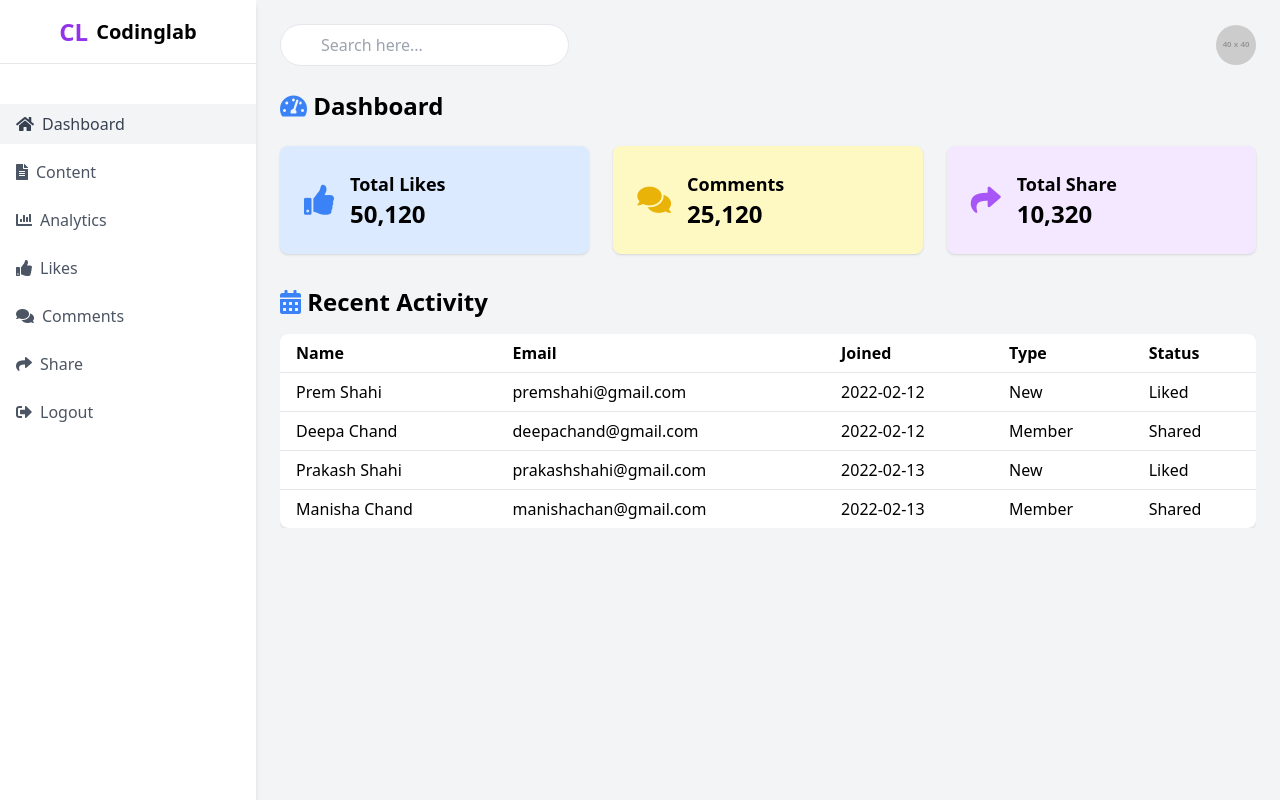
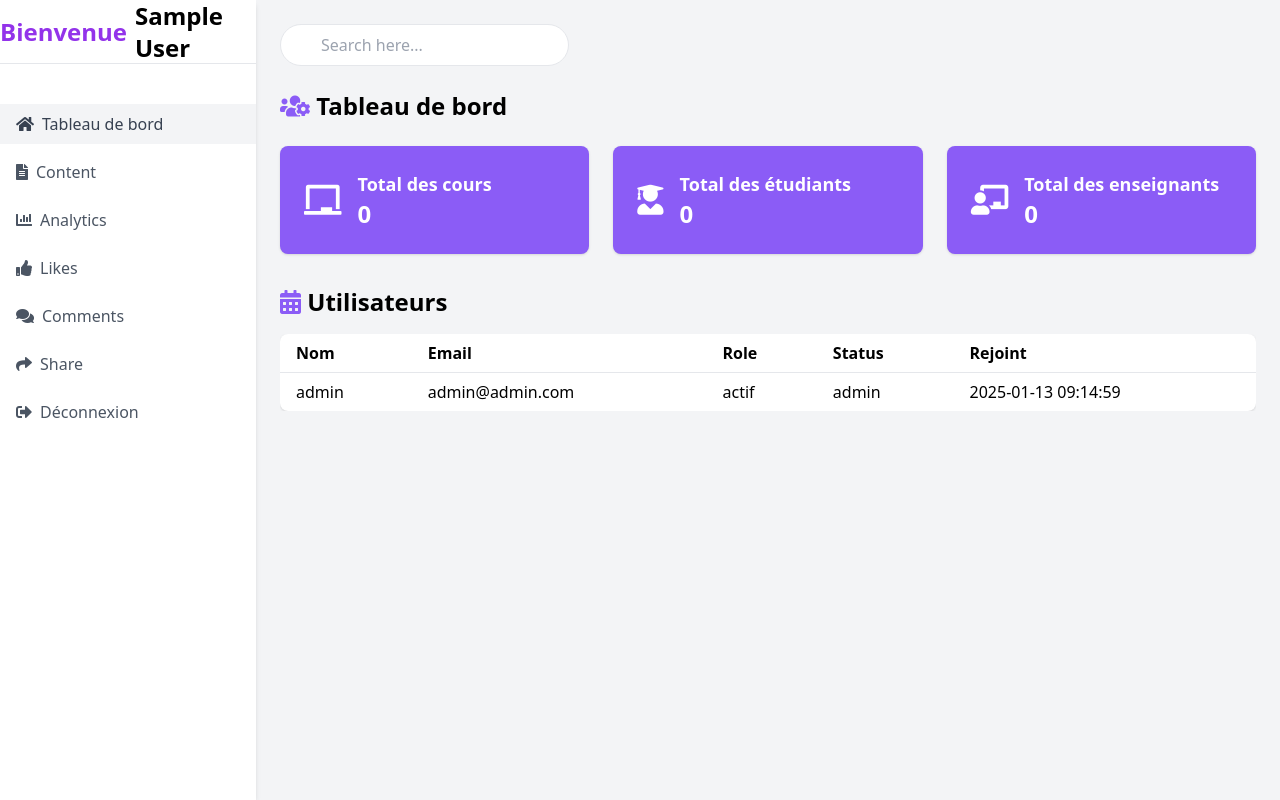
Before and after one commit to Ayoub-fetti/Youdemy, a PHP site: page /views/admin/dashbord.php in a window 1280 px wide. Run offline with PHP 8.4, Linux system fonts and the light colour scheme; the visitor is signed in with stand-in values (Sample User, id 1); data comes from the database, SQL or seed files in the repository; data that the repository does not hold is empty; some libraries are stand-ins or nearby versions.

Commit message:
register + dashbord admin + fonctions getAllUsers + totalStudent +totalTeacher + table for all users

```diff
--- a/models/Admin.php
+++ b/models/Admin.php
@@ -0,0 +1,34 @@
+<?php
+require_once 'User.php';
+
+class Admin extends User {
+    // fonction pour recuperer tout les utilisateurs
+    public function getAllUsers() {
+        $stmt = $this->pdo->prepare("SELECT * FROM utilisateurs");
+        $stmt->execute();
+        return $stmt->fetchAll(PDO::FETCH_ASSOC);
+    }
+
+    // fonction pour calculer tout les Etudiants
+    public function totalEtudiant() {
+        $stmt = $this->pdo->prepare("SELECT COUNT(*) FROM utilisateurs WHERE role = 'etudiant'");
+        $stmt->execute();
+        return $stmt->fetchColumn();
+    }
+
+    // fonction pour calculer tout les enseignants
+    public function totalEnseignant(){
+        $stmt = $this->pdo->prepare("SELECT COUNT(*) FROM utilisateurs WHERE role = 'enseignant'");
+        $stmt->execute();
+        return $stmt->fetchColumn();
+    }
+
+    // fonctions  pour calculer le total des cours
+
+    public function totalCours(){
+        $stmt = $this->pdo->prepare("SELECT COUNT(*) FROM COURS");
+        $stmt->execute();
+        return $stmt->fetchColumn();
+    }
+
+}
--- a/models/User.php
+++ b/models/User.php
@@ -8,6 +8,8 @@ class User {
     protected $email;
     protected $role;
     protected $status;
+    protected $date_creation;
+
 
     public function __construct($pdo)
     {
@@ -23,6 +25,7 @@ class User {
                 $this->email = $user['email'];
                 $this->role = $user['role'];
                 $this->status = $user['status'];
+                $this->date_creation = $user['date_creation'];
             }
         }
     }
@@ -33,12 +36,14 @@ class User {
     public function getEmail()  { return $this->email; }
     public function getRole()  { return $this->role; }
     public function getstatus() { return $this->status; }
+    public function getDate_creation() { return $this->date_creation; }
 
     // setters
     public function setName($nom) { $this->nom = $nom; }
     public function setEmail($email) { $this->email = $email; }
     public function setRole($role) { $this->role = $role; }
     public function setstatus($status) { $this->status = $status; }
+    public function setDate_creation($date_creation) { $this->date_creation = $date_creation; }
 
 
     // login method
@@ -53,7 +58,7 @@ class User {
             if ($user['role'] == 'admin' && $password == $user['password']) {
                 $isValid = true;
             } else {
-                $isValid = ($password == $user['password']);
+                $isValid = password_verify($password, $user['password']);
             }
 
             if ($isValid) {
@@ -74,8 +79,25 @@ class User {
         }
         return false;
     }
+    public function register($nom, $email, $password, $role) {
+        try {
+            // VErifier si l'email existe dEjA
+            $stmt = $this->pdo->prepare("SELECT id FROM utilisateurs WHERE email = ?");
+            $stmt->execute([$email]);
+            if ($stmt->rowCount() > 0) {
+                return ['success' => false, 'message' => "Cet email est déjà utilisé"];
+            }
 
+            // Creer le nouvel utilisateur
+            $hashedPassword = password_hash($password, PASSWORD_DEFAULT);
+            $stmt = $this->pdo->prepare("INSERT INTO utilisateurs (nom, email, password, role) VALUES (?, ?, ?, ?)");
+            $stmt->execute([$nom, $email, $hashedPassword, $role]);
 
+            return ['success' => true, 'message' => "Inscription réussie!"];
+        } catch(PDOException $e) {
+            return ['success' => false, 'message' => "Erreur lors de l'inscription: " . $e->getMessage()];
+        }
+    }
 
 }
 
--- a/views/admin/dashbord.php
+++ b/views/admin/dashbord.php
@@ -1,32 +1,58 @@
+<?php
+require_once __DIR__ . '/../../config/database.php';
+require_once __DIR__ . '/../../models/User.php';
+require_once __DIR__ . '/../../models/Admin.php';
+session_start();
+
+// Vérification de la session admin
+if (!isset($_SESSION['user_id']) || $_SESSION['user_role'] !== 'admin') {
+    header('Location: ../user/login.php');
+    exit();
+}
+
+$db = new Database();
+$pdo = $db->connect();
+$user = new User($pdo);
+$admin = new Admin($pdo);
+$errors = [];
+$users = $admin->getAllUsers();
+$totalEtudiants = $admin->totalEtudiant();
+$totalEnseignants = $admin->totalEnseignant();
+$totalCours = $admin->totalCours();
+
+
+?>
+
+
+
 <html lang="en">
  <head>
   <meta charset="utf-8"/>
   <meta content="width=device-width, initial-scale=1.0" name="viewport"/>
-  <title>
-   Dashboard
-  </title>
+  <title>Administration</title>
   <script src="https://cdn.tailwindcss.com">
   </script>
   <link href="https://cdnjs.cloudflare.com/ajax/libs/font-awesome/5.15.3/css/all.min.css" rel="stylesheet"/>
  </head>
+
  <body class="bg-gray-100 font-sans antialiased">
   <div class="flex">
    <!-- Sidebar -->
    <div class="w-64 bg-white h-screen shadow-md">
     <div class="flex items-center justify-center h-16 border-b">
      <div class="text-2xl font-bold text-purple-600">
-      CL
+      Bienvenue
      </div>
-     <div class="ml-2 text-xl font-semibold">
-      Codinglab
+     <div class="ml-2 text-2xl font-semibold">
+     <?php echo htmlspecialchars(ucfirst($_SESSION['user_nom'])); ?>
      </div>
     </div>
     <nav class="mt-10">
-     <a class="flex items-center px-4 py-2 text-gray-700 bg-gray-100" href="#">
+     <a class="flex items-center px-4 py-2 text-gray-700 bg-gray-100" href="dashbord.php">
       <i class="fas fa-home">
       </i>
       <span class="ml-2">
-       Dashboard
+       Tableau de bord
       </span>
      </a>
      <a class="flex items-center px-4 py-2 mt-2 text-gray-600 hover:bg-gray-100" href="#">
@@ -64,27 +90,13 @@
        Share
       </span>
      </a>
-     <a class="flex items-center px-4 py-2 mt-2 text-gray-600 hover:bg-gray-100" href="../user/logout.php">
+     <a class="flex items-center px-4 py-2 mt-2 text-gray-600 hover:bg-red-200" href="../user/logout.php">
       <i class="fas fa-sign-out-alt">
       </i>
       <span class="ml-2">
-       Logout
+      Déconnexion
       </span>
      </a>
-     <!-- <div class="flex items-center px-4 py-2 mt-2 text-gray-600">
-      <i class="fas fa-moon">
-      </i>
-      <span class="ml-2">
-       Dark Mode
-      </span>
-      <label class="ml-auto inline-flex items-center cursor-pointer">
-       <input class="sr-only" type="checkbox"/>
-       <div class="w-10 h-4 bg-gray-300 rounded-full shadow-inner">
-       </div>
-       <div class="w-6 h-6 bg-white rounded-full shadow -ml-1 transform transition-transform duration-300">
-       </div>
-      </label>
-     </div> -->
     </nav>
    </div>
    <!-- Main Content -->
@@ -95,53 +107,49 @@
       <!-- <i class="absolute left-0 ml-3 text-gray-500 fas fa-search"> -->
       </i>
      </div>
-     <img alt="User profile picture" class="w-10 h-10 rounded-full" src="https://placehold.co/40x40"/>
     </div>
     <div class="mt-6">
      <h2 class="text-2xl font-semibold">
-      <i class="fas fa-tachometer-alt text-blue-500">
-      </i>
-      Dashboard
+      <i class="fas fa-users-cog text-violet-500"></i>
+
+      Tableau de bord
      </h2>
      <div class="grid grid-cols-1 gap-6 mt-6 sm:grid-cols-2 lg:grid-cols-3">
-      <div class="p-6 bg-blue-100 rounded-lg shadow">
+      <div class="p-6 bg-violet-500 rounded-lg shadow">
        <div class="flex items-center">
-        <i class="text-3xl text-blue-500 fas fa-thumbs-up">
-        </i>
+        <i class="text-3xl text-white fas fa-chalkboard"></i>
         <div class="ml-4">
-         <h3 class="text-lg font-semibold">
-          Total Likes
+         <h3 class="text-lg text-white font-semibold">
+          Total des cours
          </h3>
-         <p class="text-2xl font-bold">
-          50,120
+         <p class="text-2xl text-white font-bold">
+          <?php echo $totalCours; ?>
          </p>
         </div>
        </div>
       </div>
-      <div class="p-6 bg-yellow-100 rounded-lg shadow">
+      <div class="p-6 bg-violet-500 rounded-lg shadow">
        <div class="flex items-center">
-        <i class="text-3xl text-yellow-500 fas fa-comments">
-        </i>
+        <i class="text-3xl text-white fas fa-user-graduate"></i>
         <div class="ml-4">
-         <h3 class="text-lg font-semibold">
-          Comments
+         <h3 class="text-lg text-white font-semibold">
+          Total des étudiants
          </h3>
-         <p class="text-2xl font-bold">
-          25,120
+         <p class="text-2xl text-white font-bold">
+          <?php echo $totalEtudiants; ?>
          </p>
         </div>
        </div>
       </div>
-      <div class="p-6 bg-purple-100 rounded-lg shadow">
+      <div class="p-6 bg-violet-500 rounded-lg shadow">
        <div class="flex items-center">
-        <i class="text-3xl text-purple-500 fas fa-share">
-        </i>
+        <i class="text-3xl text-white fas fa-chalkboard-teacher"></i>
         <div class="ml-4">
-         <h3 class="text-lg font-semibold">
-          Total Share
+         <h3 class="text-lg text-white font-semibold">
+          Total des enseignants
          </h3>
-         <p class="text-2xl font-bold">
-          10,320
+         <p class="text-2xl text-white font-bold">
+          <?php echo $totalEnseignants; ?>
          </p>
         </div>
        </div>
@@ -150,100 +158,51 @@
     </div>
     <div class="mt-8">
      <h2 class="text-2xl font-semibold">
-      <i class="fas fa-calendar-alt text-blue-500">
+      <i class="fas fa-calendar-alt text-violet-500">
       </i>
-      Recent Activity
+      Utilisateurs
      </h2>
      <div class="mt-4 overflow-x-auto">
       <table class="min-w-full bg-white rounded-lg shadow">
        <thead>
         <tr>
          <th class="px-4 py-2 text-left">
-          Name
+          Nom
          </th>
          <th class="px-4 py-2 text-left">
           Email
          </th>
          <th class="px-4 py-2 text-left">
-          Joined
-         </th>
-         <th class="px-4 py-2 text-left">
-          Type
+             Role
             </th>
             <th class="px-4 py-2 text-left">
                 Status
             </th>
+            <th class="px-4 py-2 text-left">
+            Rejoint
+            </th>
         </tr>
        </thead>
        <tbody>
+        <?php foreach ($users as $user) { ?>
         <tr>
          <td class="px-4 py-2 border-t">
-          Prem Shahi
+          <?php echo htmlspecialchars($user['nom']); ?>
          </td>
          <td class="px-4 py-2 border-t">
-          premshahi@gmail.com
+          <?php echo htmlspecialchars($user['email']); ?>
          </td>
          <td class="px-4 py-2 border-t">
-          2022-02-12
+             <?php echo htmlspecialchars($user['status']); ?>
              </td>
              <td class="px-4 py-2 border-t">
-          New
+                 <?php echo htmlspecialchars($user['role']); ?>
                 </td>
                 <td class="px-4 py-2 border-t">
-          Liked
+                    <?php echo htmlspecialchars($user['date_creation']); ?>
          </td>
         </tr>
-        <tr>
-         <td class="px-4 py-2 border-t">
-          Deepa Chand
-         </td>
-         <td class="px-4 py-2 border-t">
-          deepachand@gmail.com
-         </td>
-         <td class="px-4 py-2 border-t">
-          2022-02-12
-         </td>
-         <td class="px-4 py-2 border-t">
-          Member
-         </td>
-         <td class="px-4 py-2 border-t">
-          Shared
-         </td>
-        </tr>
-        <tr>
-         <td class="px-4 py-2 border-t">
-          Prakash Shahi
-         </td>
-         <td class="px-4 py-2 border-t">
-          prakashshahi@gmail.com
-         </td>
-         <td class="px-4 py-2 border-t">
-          2022-02-13
-         </td>
-         <td class="px-4 py-2 border-t">
-          New
-         </td>
-         <td class="px-4 py-2 border-t">
-          Liked
-         </td>
-        </tr>
-        <tr>
-         <td class="px-4 py-2 border-t">
-          Manisha Chand
-         </td>
-         <td class="px-4 py-2 border-t">
-          manishachan@gmail.com
-         </td>
-         <td class="px-4 py-2 border-t">
-          2022-02-13
-         </td>
-         <td class="px-4 py-2 border-t">
-          Member
-         </td>
-         <td class="px-4 py-2 border-t">
-          Shared
-         </td>
-        </tr>
+        <?php } ?>
        </tbody>
       </table>
      </div>
```
Also changed, not shown: views/user/register.php (+74 -0 lines). Lines whose indentation alone changed are shown as unchanged.
